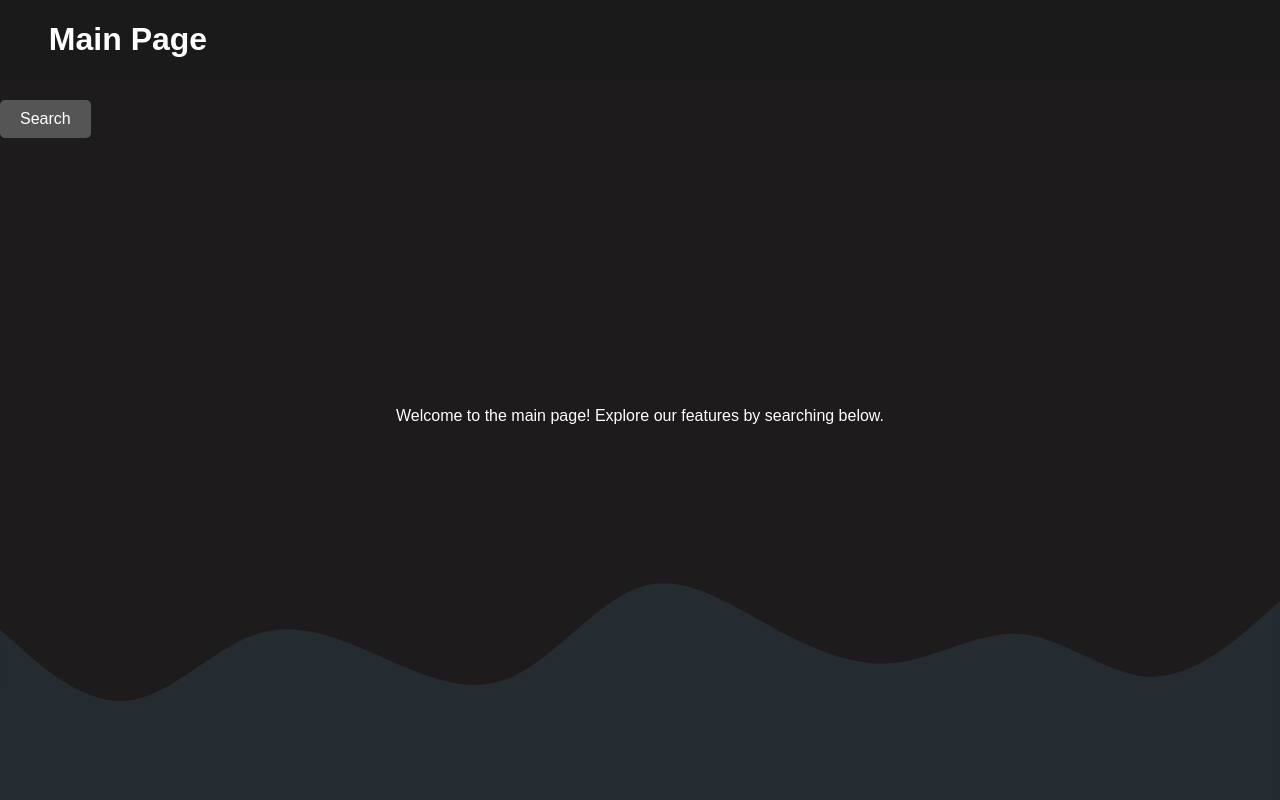
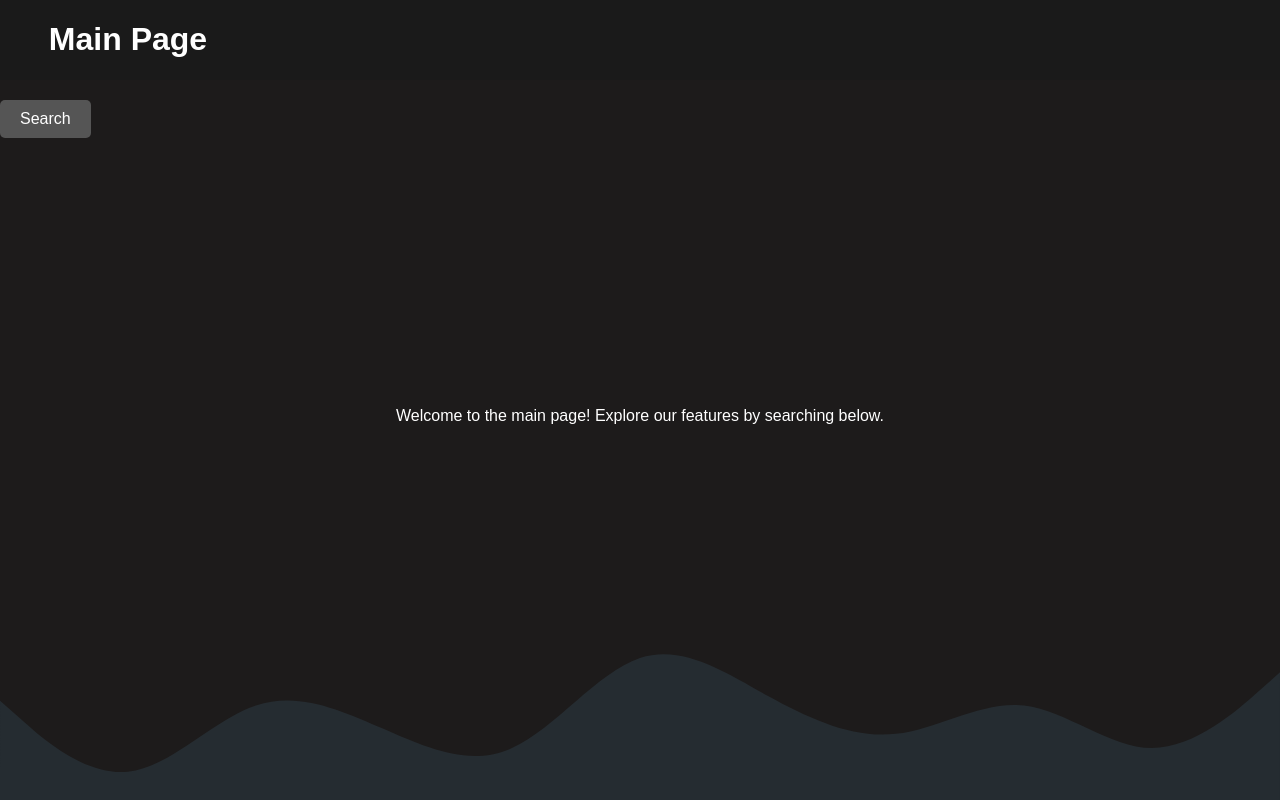
Before and after one commit to Prism411/web-jasym, a React (Create React App) app: page / in a window 1280 px wide. Built offline with nearby package versions, Linux system fonts and the light colour scheme.

Commit message:
working on wave.svg

```diff
--- a/src/Home.css
+++ b/src/Home.css
@@ -12,6 +12,7 @@ body,
   position: relative;
   height: 100vh;
   width: 100vw;
+  overflow: hidden; /* essencial para esconder o overflow causado pelo wave */
   background-color: #1d1b1b;
   color: #fff;
   font-family: 'Arial', sans-serif;
@@ -59,14 +60,14 @@ body,
   background-color: #777;
 }
 .wave-container {
-  position: absolute; /* Posicionamento absoluto dentro do home-container */
-  bottom: 0; /* Alinha na parte inferior do contêiner pai */
+  position: absolute;
+  bottom: 0;
   width: 100%;
   overflow: hidden;
+  transform: translateY(25%); /* Desloca o contêiner para baixo sem criar barra de rolagem */
 }
 
 .wave-container img {
   width: 100%;
   display: block;
-  /* Remova 'position: bottom;' pois não é válido. */
 }
```
